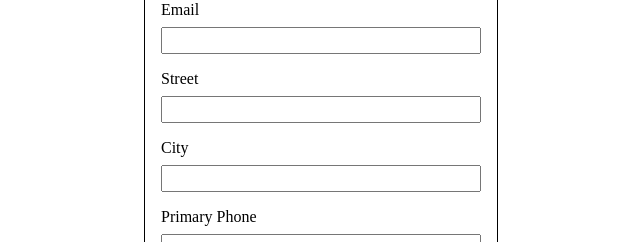
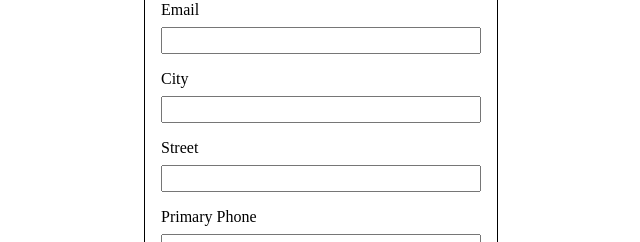
Before and after one commit to Digambar1411/react-hook-form, a React (Vite) app: page / in a window 1280 px wide. Shown: the part 356-598 px from the top of the page, without its empty margins (319-959 px from the left). Built offline with nearby package versions, Linux system fonts and the light colour scheme.

Commit message:
use of watch

```diff
--- a/src/components/ReactHookForm.tsx
+++ b/src/components/ReactHookForm.tsx
@@ -1,4 +1,5 @@
 import { DevTool } from '@hookform/devtools';
+import { useEffect } from 'react';
 import { useFieldArray, useForm } from "react-hook-form";
 
 let render = 0;
@@ -56,6 +57,13 @@ const ReactHookForm = () => {
 
   render++;
 
+  useEffect(()=>{
+    const subscription = watch((value) => {
+      console.log('username :',value);
+    });
+    return ()=>subscription.unsubscribe();
+  },[watch]);
+
   return (
 		<>
 			<form onSubmit={handleSubmit(submitForm)} noValidate>
@@ -102,6 +110,18 @@ const ReactHookForm = () => {
 					{errors.email && <p className="error">{errors.email?.message}</p>}
 				</div>
 
+        <div className="section">
+					<label htmlFor="city">City</label>
+					<input
+						type="text"
+						id="city"
+						{...register("address.city", { required: "city is required" })}
+					/>
+					{errors.address?.city && (
+						<p className="error">{errors.address.city?.message}</p>
+					)}
+				</div>
+
 				<div className="section">
 					<label htmlFor="street">Street</label>
 					<input
@@ -113,18 +133,6 @@ const ReactHookForm = () => {
 					/>
 					{errors.address?.street && (
 						<p className="error">{errors.address.street?.message}</p>
-					)}
-				</div>
-
-				<div className="section">
-					<label htmlFor="city">City</label>
-					<input
-						type="text"
-						id="city"
-						{...register("address.city", { required: "city is required" })}
-					/>
-					{errors.address?.city && (
-						<p className="error">{errors.address.city?.message}</p>
 					)}
 				</div>
 
```
